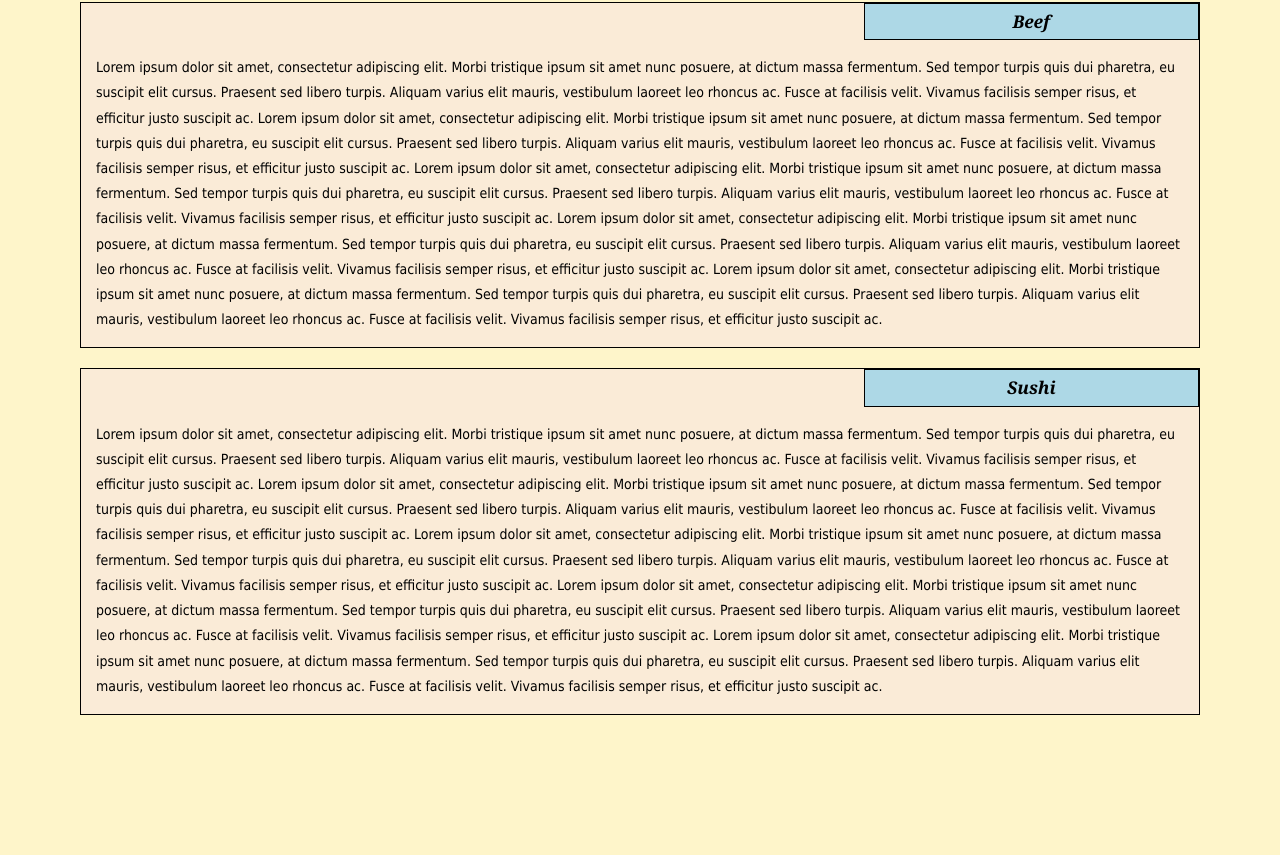
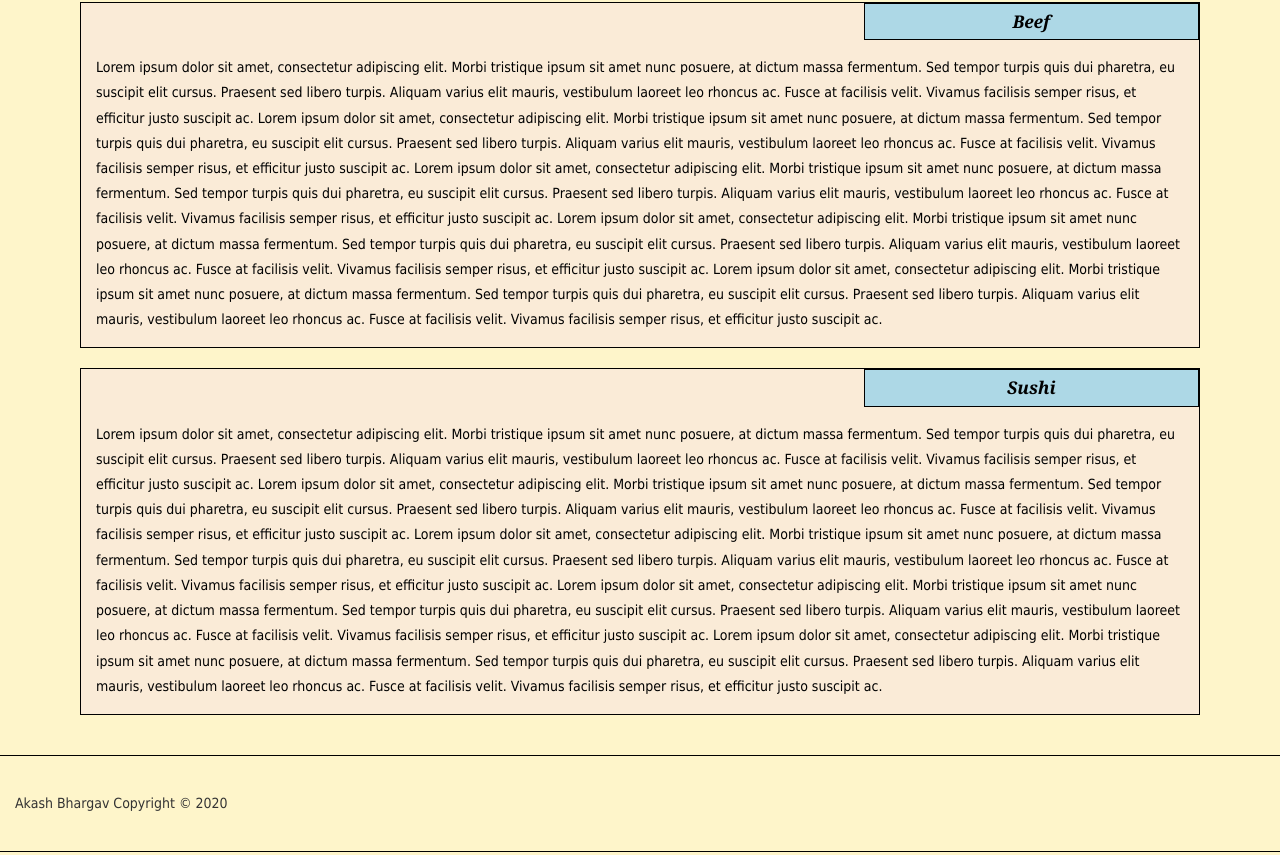
Before and after one commit to AKASH5026/module3, a plain HTML site: page index.html in a window 1280 px wide. Shown: the part 544-1399 px from the top of the page. Before the commit the page ends 1289 px from the top, so only its background shows below. Drawn offline with Linux system fonts and the light colour scheme.

Commit message:
minor changes

```diff
--- a/css/styles.css
+++ b/css/styles.css
@@ -138,8 +138,9 @@ section {
 }
 
 hr {
-  border-color: white;
+  border-color: black;
 }
+
 
 .item {
   color: white;
--- a/index.html
+++ b/index.html
@@ -79,6 +79,11 @@
 		</section>
 	</div>
 	</div>
+	<hr>
+	<footer >
+		<p> Akash Bhargav 	Copyright &copy; 2020</p>
+	 </footer>
+	<hr>
 
 	<script src="js/jquery-2.1.4.min.js"></script>
 	<script src="js/bootstrap.min.js"></script>
```
